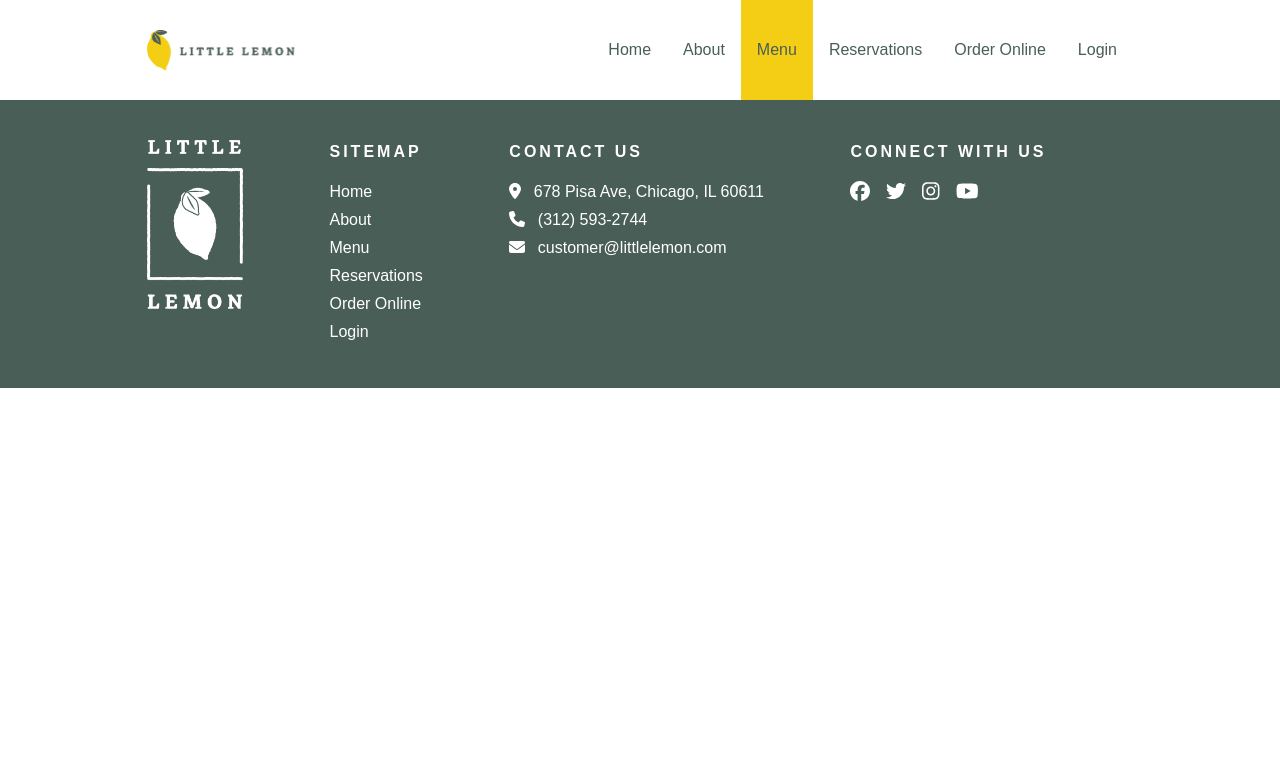
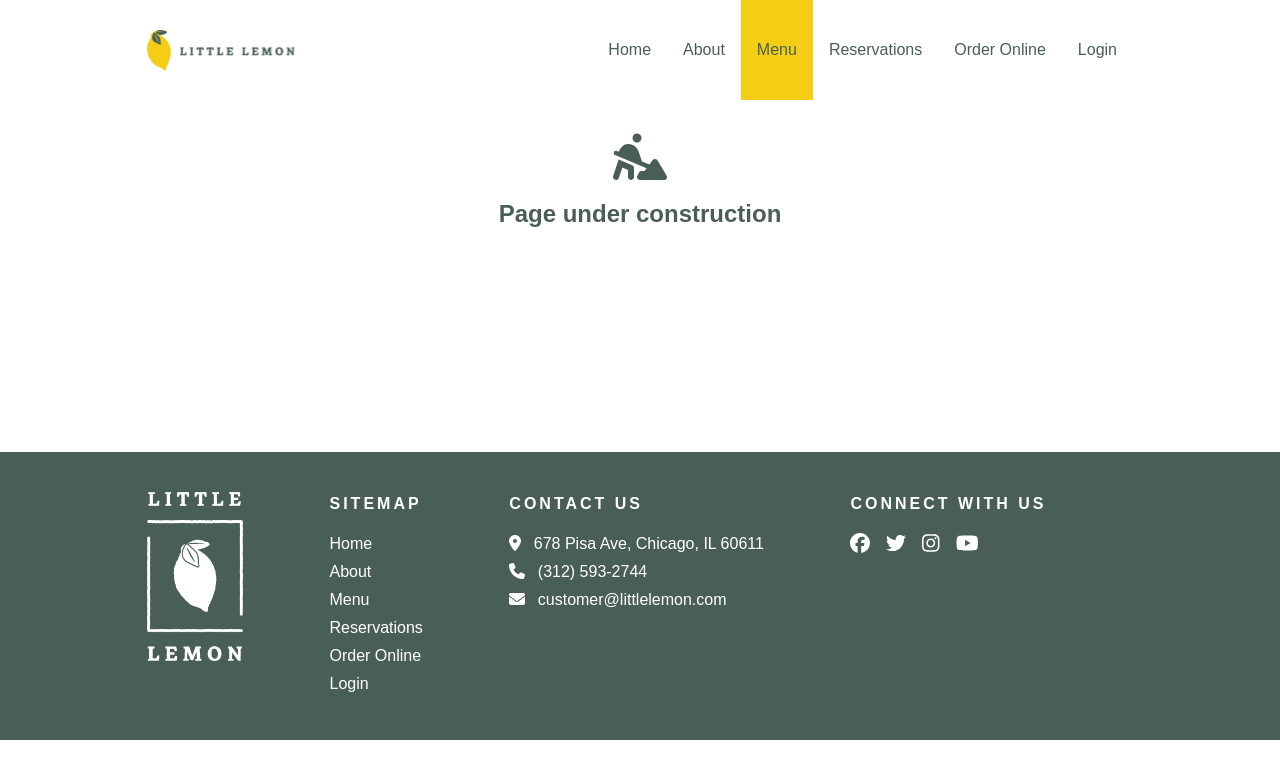
Before and after one commit to benzisablack/frontend-capstone, a React (Create React App) app: page /menu in a window 1280 px wide. Shown: the top 778 px of the page. Built offline with nearby package versions, Linux system fonts and the light colour scheme.

Commit message:
restructure folder and add under construction page

```diff
--- a/src/App.js
+++ b/src/App.js
@@ -1,20 +1,24 @@
 import { Route, Routes } from 'react-router-dom';
-import Footer from './components/Footer';
-import Header from './components/Header';
-import Bookings from './pages/Bookings';
-import ConfirmedBooking from './pages/ConfirmedBooking';
+import Layout from './components/layout/Layout';
+import Bookings from './pages/Booking/Booking';
+import ConfirmedBooking from './pages/Booking/ConfirmedBooking';
 import HomePage from './pages/Home';
+import UnderConstruction from './pages/UnderContruction';
 
 const App = () => {
   return (
     <>
-      <Header />
-      <Routes>
-        <Route path="/" element={<HomePage />}></Route>
-        <Route path="/booking" element={<Bookings />}></Route>
-        <Route path="/booking-confirmation" element={<ConfirmedBooking />}></Route>
-      </Routes>
-      <Footer />
+      <Layout>
+        <Routes>
+          <Route path="/" element={<HomePage />}></Route>
+          <Route path="/booking" element={<Bookings />}></Route>
+          <Route path="/booking-confirmation" element={<ConfirmedBooking />}></Route>
+          <Route path="/about" element={<UnderConstruction />}></Route>
+          <Route path="/menu" element={<UnderConstruction />}></Route>
+          <Route path="/order" element={<UnderConstruction />}></Route>
+          <Route path="/login" element={<UnderConstruction />}></Route>
+        </Routes>
+      </Layout>
     </>
   );
 }
--- a/src/components/Footer.js
+++ b/src/components/layout/Footer.js
@@ -1,7 +1,7 @@
 import {
   faFacebook,
+  faInstagram,
   faTwitter,
-  faInstagram,
   faYoutube
 } from '@fortawesome/free-brands-svg-icons';
 import {
@@ -11,9 +11,9 @@ import {
 } from '@fortawesome/free-solid-svg-icons';
 import { FontAwesomeIcon } from '@fortawesome/react-fontawesome';
 import { Link } from 'react-router-dom';
-import '../styles/footer.css'
-import logoWhiteImage from '../assets/logo-white.png';
-import { navLinks } from '../utils/navLinks';
+import logoWhiteImage from '../../assets/logo-white.png';
+import '../../styles/footer.css';
+import { navLinks } from '../../utils/navLinks';
 
 const contacts = [
   {
@@ -63,7 +63,7 @@ const Footer = () => {
           <ul>
             {navLinks.map((navLink, index) =>
               <li key={index}>
-                <Link to={navLink.anchor}>
+                <Link to={navLink.path}>
                   {navLink.name}
                 </Link>
               </li>
--- a/src/components/Header.js
+++ b/src/components/layout/Header.js
@@ -1,4 +1,4 @@
-import Nav from './Nav'
+import Nav from '../Nav'
 
 const Header = () => {
   return (
--- /dev/null
+++ b/src/components/layout/Layout.js
@@ -0,0 +1,16 @@
+import Footer from "./Footer";
+import Header from "./Header";
+
+const Layout = ({ children }) => {
+  return (
+    <>
+      <Header />
+      <main>
+        {children}
+      </main>
+      <Footer />
+    </>
+  );
+}
+
+export default Layout
--- a/src/pages/Bookings.js
+++ b/src/pages/Booking/Booking.js
@@ -1,8 +1,8 @@
 import { useReducer } from 'react';
 import { useNavigate } from 'react-router-dom';
-import BookingForm from '../components/BookingForm';
-import { fetchAPI, submitAPI } from '../utils/api';
-import '../styles/bookings.css'
+import BookingForm from './BookingForm';
+import { fetchAPI, submitAPI } from '../../utils/api';
+import '../../styles/bookings.css'
 
 const updateTimes = (availableTimes, date) => {
   const response = fetchAPI(new Date(date));
--- a/src/components/BookingForm.js
+++ b/src/pages/Booking/BookingForm.js
@@ -1,5 +1,5 @@
 import { useState } from "react";
-import FormField from "./FormField";
+import FormField from "../../components/FormField";
 
 const BookingForm = ({ availableTimes, dispatchOnBookingDateChange, onSubmit }) => {
 
--- /dev/null
+++ b/src/pages/UnderContruction/index.js
@@ -0,0 +1,15 @@
+import { faPersonDigging } from '@fortawesome/free-solid-svg-icons';
+import { FontAwesomeIcon } from '@fortawesome/react-fontawesome';
+
+import '../../styles/underConstruction.css';
+
+const UnderConstruction = () => {
+  return (
+    <div className="container under-construction">
+      <FontAwesomeIcon icon={faPersonDigging} size="3x" />
+      <h2>Page under construction</h2>
+    </div>
+  );
+};
+
+export default UnderConstruction;
--- /dev/null
+++ b/src/styles/underConstruction.css
@@ -0,0 +1,8 @@
+.under-construction {
+  display: flex;
+  flex-direction: column;
+  gap: 1rem;
+  min-height: 20rem;
+  padding: 2rem 0 0 0;
+  text-align: center;
+}
```
Also changed, not shown: src/components/Main.js (deleted, +0 -10 lines), src/pages/Booking/ConfirmedBooking.js (renamed from src/pages/ConfirmedBooking.js), 2 other files (tests, documents, lock files or other folders).
